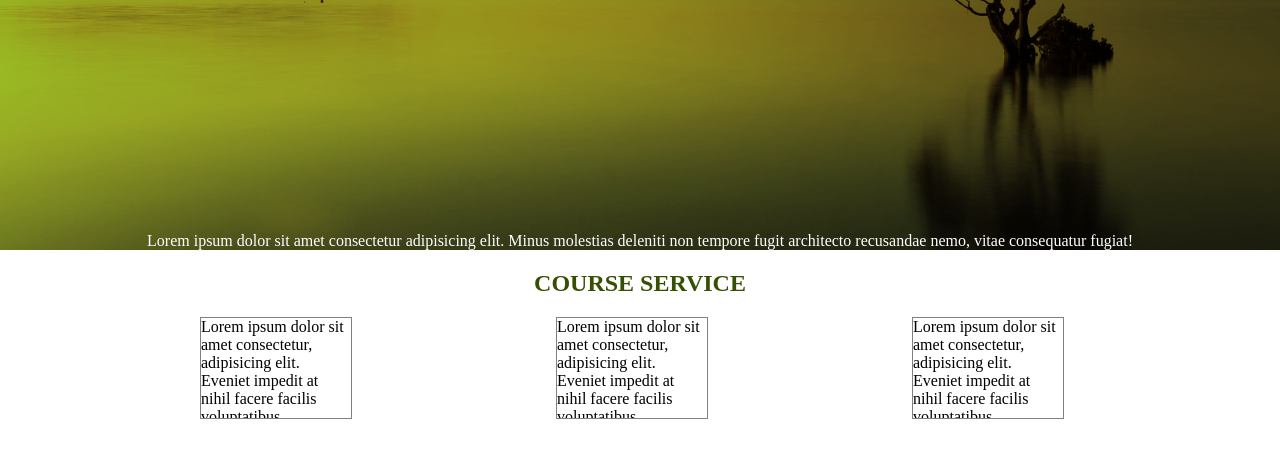
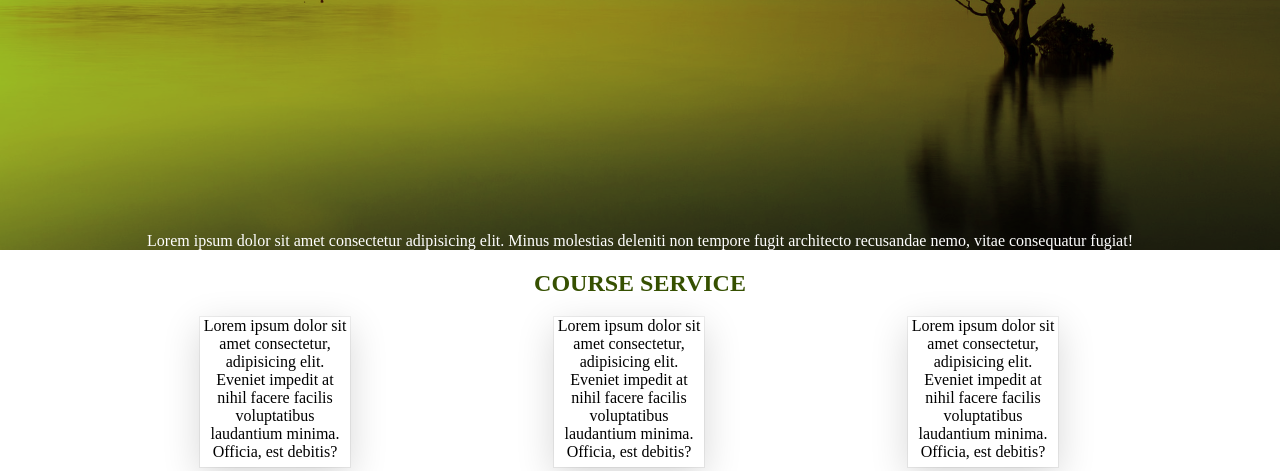
Before and after one commit to mdborhanuddin1/my-first-repo, a plain HTML site: page index.html in a window 1280 px wide. Shown: the part 362-833 px from the top of the page. Before the commit the page ends 800 px from the top, so only its background shows below. Drawn offline with Linux system fonts and the light colour scheme.

Commit message:
added code

```diff
--- a/index-style.css
+++ b/index-style.css
@@ -47,9 +47,11 @@ p{
 }
 .box1{
     display:inline-block;
+    text-align: center;
     width: 150px;
-    height: 100px;
-    border: 1px solid gray;
+    height: 150px;
+    /* border: 1px solid gray; */
     overflow: hidden;
     margin-left: 200px;
+    box-shadow: rgba(0, 0, 0, 0.16) 0px 10px 36px 0px, rgba(0, 0, 0, 0.06) 0px 0px 0px 1px; ;
 }
```
